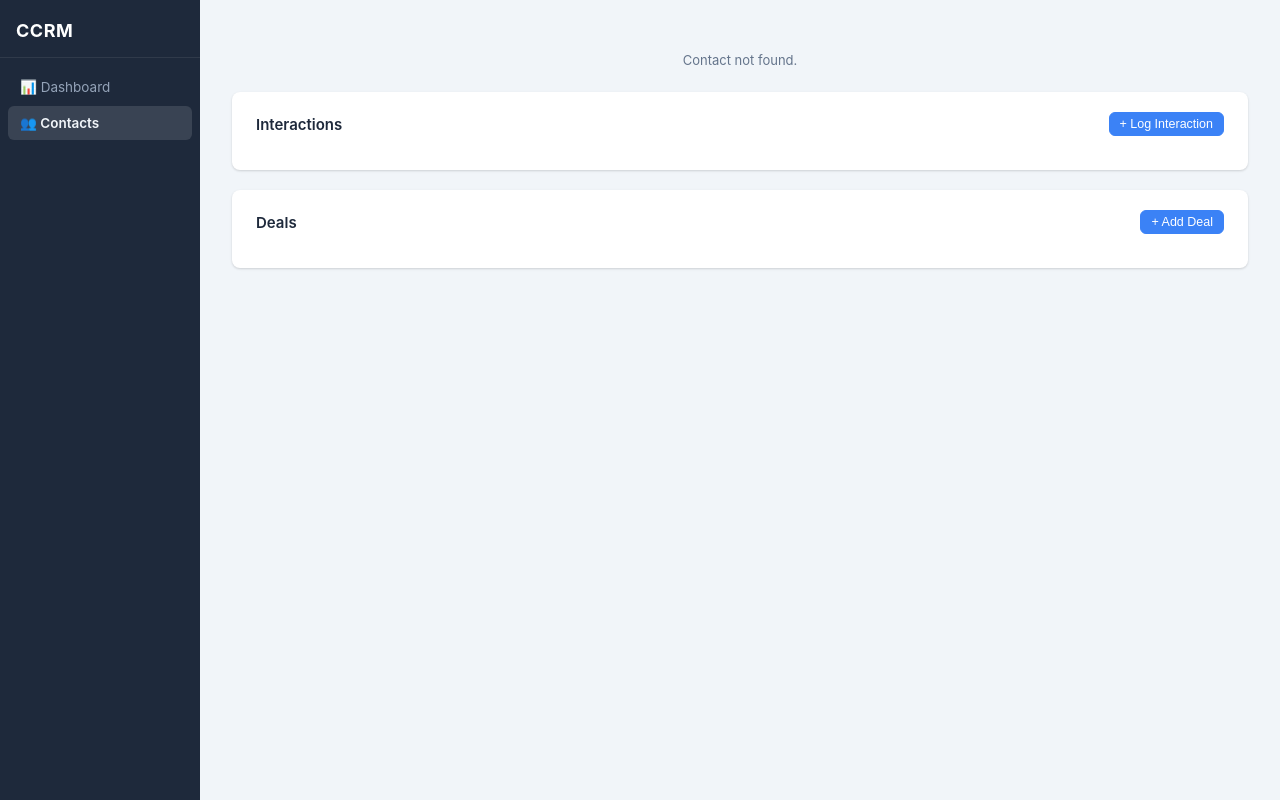
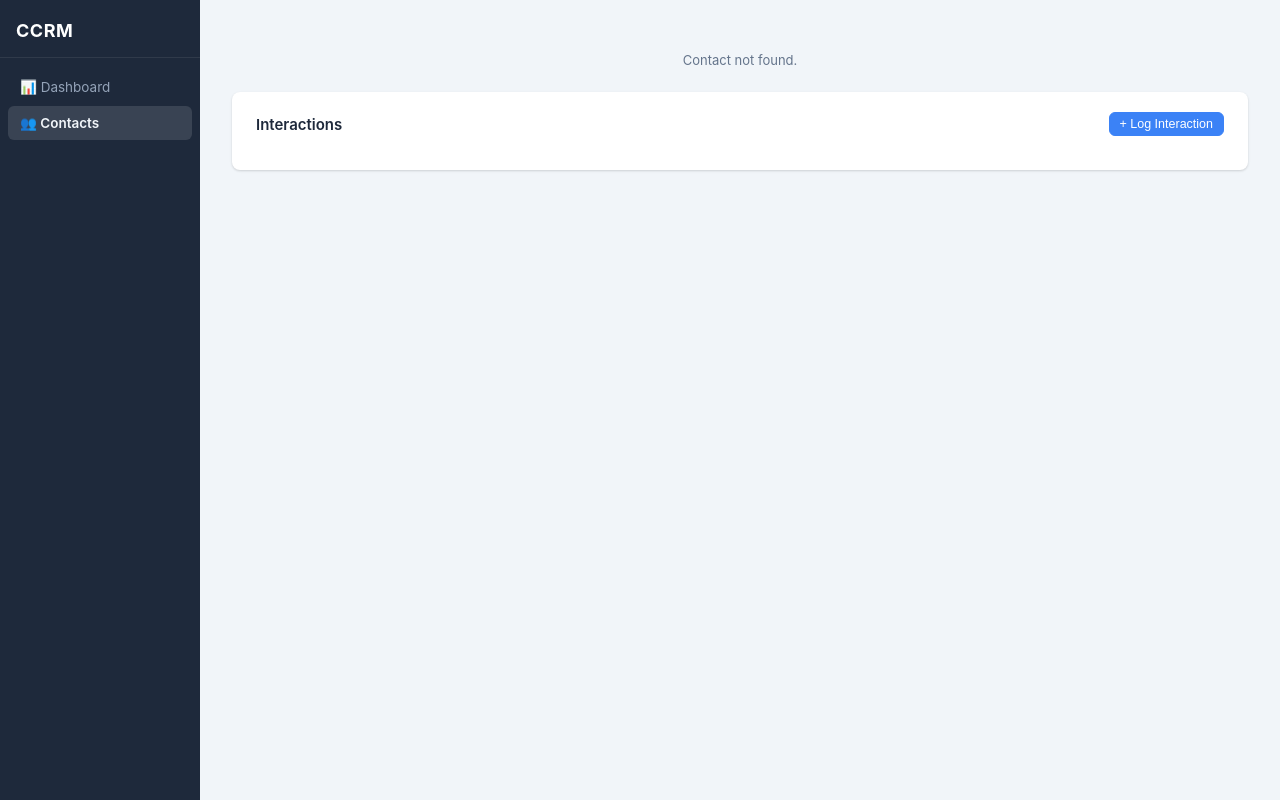
Before and after one commit to dougweaver75/tam-debrief, a Flask app: page /contacts/1 in a window 1280 px wide. Run offline with Flask 3, Linux system fonts and the light colour scheme; data that the repository does not hold is empty.

Commit message:
feat: remove deals pipeline from API, JS, and templates
Deleted the four deal API endpoints and updated the dashboard API to
return meetings/action_items counts instead of deal stats. Removed all
deal JS (STAGE_LABELS, fmtMoney, renderDeals, openAddDeal, openEditDeal,
submitDeal, deleteDeal), stripped dealsSection/dealModal from contact
template, and updated tests accordingly.

```diff
--- a/app.py
+++ b/app.py
@@ -200,58 +200,6 @@
     return jsonify({'ok': True})
 
 
-# ── API: deals ───────────────────────────────────────────────────────────────
-
-@app.route('/api/contacts/<int:cid>/deals', methods=['GET'])
-def api_list_deals(cid):
-    rows = query('SELECT * FROM deals WHERE contact_id=? ORDER BY created_at DESC', (cid,))
-    return jsonify(as_list(rows))
-
-
-@app.route('/api/deals', methods=['POST'])
-def api_create_deal():
-    data = request.get_json(force=True) or {}
-    contact_id = data.get('contact_id')
-    title      = data.get('title', '').strip()
-    if not contact_id or not title:
-        return jsonify({'error': 'contact_id and title are required'}), 400
-    try:
-        ts  = now_iso()
-        cur = execute(
-            'INSERT INTO deals (contact_id,title,value,stage,notes,created_at,updated_at) VALUES (?,?,?,?,?,?,?)',
-            (contact_id, title,
-             float(data.get('value', 0)), data.get('stage', 'lead'),
-             data.get('notes', ''), ts, ts)
-        )
-    except sqlite3.IntegrityError as e:
-        return jsonify({'error': str(e)}), 400
-    return jsonify(as_dict(query('SELECT * FROM deals WHERE id=?', (cur.lastrowid,), one=True))), 201
-
-
-@app.route('/api/deals/<int:did>', methods=['PUT'])
-def api_update_deal(did):
-    if not query('SELECT id FROM deals WHERE id=?', (did,), one=True):
-        return jsonify({'error': 'Not found'}), 404
-    data = request.get_json(force=True) or {}
-    title = data.get('title', '').strip()
-    if not title:
-        return jsonify({'error': 'title is required'}), 400
-    execute(
-        'UPDATE deals SET title=?,value=?,stage=?,notes=?,updated_at=? WHERE id=?',
-        (title, float(data.get('value', 0)),
-         data.get('stage', 'lead'), data.get('notes', ''), now_iso(), did)
-    )
-    return jsonify(as_dict(query('SELECT * FROM deals WHERE id=?', (did,), one=True)))
-
-
-@app.route('/api/deals/<int:did>', methods=['DELETE'])
-def api_delete_deal(did):
-    cur = execute('DELETE FROM deals WHERE id=?', (did,))
-    if cur.rowcount == 0:
-        return jsonify({'error': 'Not found'}), 404
-    return jsonify({'ok': True})
-
-
 # ── API: companies ───────────────────────────────────────────────────────────
 
 @app.route('/api/companies', methods=['GET'])
@@ -272,22 +220,31 @@
 
 @app.route('/api/dashboard', methods=['GET'])
 def api_dashboard():
-    total  = query('SELECT COUNT(*) AS n FROM contacts', one=True)['n']
-    open_  = query(
-        "SELECT COUNT(*) AS cnt, COALESCE(SUM(value),0) AS total FROM deals "
-        "WHERE stage IN ('lead','qualified','proposal')",
-        one=True
-    )
-    recent = query(
+    total   = query('SELECT COUNT(*) AS n FROM contacts', one=True)['n']
+    meetings = query('SELECT COUNT(*) AS n FROM meetings', one=True)['n']
+    open_ai = query(
+        'SELECT COUNT(*) AS n FROM action_items WHERE completed=0', one=True
+    )['n']
+    recent  = query(
         'SELECT i.*, c.first_name, c.last_name FROM interactions i '
         'JOIN contacts c ON c.id=i.contact_id '
         'ORDER BY i.interaction_date DESC, i.created_at DESC LIMIT 10'
     )
+    action_items = query(
+        'SELECT a.*, c.first_name, c.last_name, m.title AS meeting_title '
+        'FROM action_items a '
+        'JOIN meetings m ON m.id=a.meeting_id '
+        'LEFT JOIN contacts c ON c.id=a.assigned_to '
+        'WHERE a.completed=0 '
+        'ORDER BY CASE WHEN a.due_date IS NULL THEN 1 ELSE 0 END ASC, a.due_date ASC '
+        'LIMIT 20'
+    )
     return jsonify({
-        'total_contacts':    total,
-        'open_deals_count':  open_['cnt'],
-        'open_deals_value':  open_['total'],
-        'recent_interactions': as_list(recent)
+        'total_contacts':       total,
+        'total_meetings':       meetings,
+        'open_action_items':    open_ai,
+        'recent_interactions':  as_list(recent),
+        'action_items':         as_list(action_items),
     })
 
 
--- a/static/app.js
+++ b/static/app.js
@@ -46,11 +46,6 @@
   return d.toLocaleDateString('en-US', { month:'short', day:'numeric', year:'numeric' });
 }
 
-function fmtMoney(v) {
-  if (v == null) return '—';
-  return new Intl.NumberFormat('en-US', { style:'currency', currency:'USD', maximumFractionDigits:0 }).format(v);
-}
-
 function badgeHtml(cls, text) {
   return `<span class="badge badge-${cls}">${text}</span>`;
 }
@@ -60,7 +55,6 @@
   return String(s).replace(/&/g,'&amp;').replace(/</g,'&lt;').replace(/>/g,'&gt;').replace(/"/g,'&quot;').replace(/'/g,'&#39;');
 }
 
-const STAGE_LABELS = { lead:'Lead', qualified:'Qualified', proposal:'Proposal', 'closed-won':'Closed Won', 'closed-lost':'Closed Lost' };
 const TYPE_LABELS  = { call:'Call', email:'Email', meeting:'Meeting', note:'Note' };
 
 // ── Contacts List ──────────────────────────────────────────────────────────
@@ -179,7 +173,7 @@
 }
 
 async function deleteContact(id) {
-  if (!confirm('Delete this contact? This will also remove their interactions and deals.')) return;
+  if (!confirm('Delete this contact? This will also remove their interactions.')) return;
   try {
     await API.del(`/api/contacts/${id}`);
     showToast('Contact deleted.');
@@ -197,15 +191,13 @@
 
 async function loadContactDetail(contactId) {
   try {
-    const [contact, interactions, deals] = await Promise.all([
+    const [contact, interactions] = await Promise.all([
       API.get(`/api/contacts/${contactId}`),
-      API.get(`/api/contacts/${contactId}/interactions`),
-      API.get(`/api/contacts/${contactId}/deals`)
+      API.get(`/api/contacts/${contactId}/interactions`)
     ]);
     _currentContact = contact;
     renderContactDetail(contact);
     renderInteractions(interactions);
-    renderDeals(deals);
   } catch (e) {
     document.getElementById('contactDetailRoot').innerHTML =
       '<p class="empty-state">Contact not found.</p>';
@@ -285,7 +277,7 @@
 }
 
 async function deleteContactDetail(id) {
-  if (!confirm('Delete this contact and all their interactions and deals?')) return;
+  if (!confirm('Delete this contact and all their interactions?')) return;
   try {
     await API.del(`/api/contacts/${id}`);
     window.location.href = '/contacts';
@@ -348,89 +340,6 @@
   } catch (e) { showToast('Delete failed.'); }
 }
 
-// ── Deals ──────────────────────────────────────────────────────────────────
-
-function renderDeals(deals) {
-  const el = document.getElementById('dealsList');
-  if (!el) return;
-  if (!deals.length) {
-    el.innerHTML = '<p class="empty-state">No deals yet.</p>';
-    return;
-  }
-  el.innerHTML = deals.map(d => `
-    <div class="deal-item">
-      <div style="flex:1">
-        <div class="deal-title">${esc(d.title)}</div>
-        <div class="deal-meta">
-          ${badgeHtml(d.stage, STAGE_LABELS[d.stage] || d.stage)}
-          ${d.notes ? `<span style="margin-left:6px;color:var(--text-muted)">${esc(d.notes.slice(0,60))}${d.notes.length>60?'…':''}</span>` : ''}
-        </div>
-      </div>
-      <div style="display:flex;align-items:center;gap:8px">
-        <span class="deal-value">${fmtMoney(d.value)}</span>
-        <button class="btn btn-secondary btn-sm" onclick="openEditDeal(${d.id})">Edit</button>
-        <button class="btn btn-danger btn-sm" onclick="deleteDeal(${d.id})">✕</button>
-      </div>
-    </div>
-  `).join('');
-}
-
-function openAddDeal() {
-  document.getElementById('dealModalTitle').textContent = 'Add Deal';
-  document.getElementById('dealId').value = '';
-  document.getElementById('dealForm').reset();
-  openModal('dealModal');
-}
-
-async function openEditDeal(did) {
-  try {
-    const deals = await API.get(`/api/contacts/${_currentContact.id}/deals`);
-    const d = deals.find(x => x.id === did);
-    if (!d) return;
-    document.getElementById('dealModalTitle').textContent = 'Edit Deal';
-    document.getElementById('dealId').value     = d.id;
-    document.getElementById('dTitle').value     = d.title   || '';
-    document.getElementById('dValue').value     = d.value   || 0;
-    document.getElementById('dStage').value     = d.stage   || 'lead';
-    document.getElementById('dNotes').value     = d.notes   || '';
-    openModal('dealModal');
-  } catch (e) { showToast('Failed to load deal.'); }
-}
-
-async function submitDeal(e) {
-  e.preventDefault();
-  const id   = document.getElementById('dealId').value;
-  const data = {
-    contact_id: _currentContact.id,
-    title:  document.getElementById('dTitle').value.trim(),
-    value:  parseFloat(document.getElementById('dValue').value) || 0,
-    stage:  document.getElementById('dStage').value,
-    notes:  document.getElementById('dNotes').value.trim(),
-  };
-  try {
-    if (id) {
-      await API.put(`/api/deals/${id}`, data);
-      showToast('Deal updated.');
-    } else {
-      await API.post('/api/deals', data);
-      showToast('Deal added.');
-    }
-    closeModal();
-    const deals = await API.get(`/api/contacts/${_currentContact.id}/deals`);
-    renderDeals(deals);
-  } catch (e) { showToast('Save failed.'); }
-}
-
-async function deleteDeal(did) {
-  if (!confirm('Delete this deal?')) return;
-  try {
-    await API.del(`/api/deals/${did}`);
-    showToast('Deal deleted.');
-    const deals = await API.get(`/api/contacts/${_currentContact.id}/deals`);
-    renderDeals(deals);
-  } catch (e) { showToast('Delete failed.'); }
-}
-
 // ── Dashboard ──────────────────────────────────────────────────────────────
 
 function initDashboard() {
@@ -448,8 +357,6 @@
 
 function renderDashboard(data) {
   document.getElementById('statContacts').textContent = data.total_contacts;
-  document.getElementById('statDealsCount').textContent = data.open_deals_count;
-  document.getElementById('statDealsValue').textContent = fmtMoney(data.open_deals_value);
 
   const el = document.getElementById('recentList');
   if (!data.recent_interactions.length) {
--- a/templates/contact.html
+++ b/templates/contact.html
@@ -5,7 +5,7 @@
   <p class="empty-state">Loading…</p>
 </div>
 
-<!-- Interactions section (rendered into DOM by JS after contact header) -->
+<!-- Interactions section -->
 <div id="interactionsSection" style="display:none">
   <div class="card">
     <div class="section-header">
@@ -13,17 +13,6 @@
       <button class="btn btn-primary btn-sm" onclick="openLogInteraction()">+ Log Interaction</button>
     </div>
     <div id="interactionsList"></div>
-  </div>
-</div>
-
-<!-- Deals section -->
-<div id="dealsSection" style="display:none">
-  <div class="card">
-    <div class="section-header">
-      <div class="card-title" style="margin:0">Deals</div>
-      <button class="btn btn-primary btn-sm" onclick="openAddDeal()">+ Add Deal</button>
-    </div>
-    <div id="dealsList"></div>
   </div>
 </div>
 
@@ -37,11 +26,24 @@
       <div class="form-row"><label>Last Name *</label><input type="text" id="cfLastName" required></div>
     </div>
     <div class="form-row-2">
-      <div class="form-row"><label>Company</label><input type="text" id="cfCompany"></div>
+      <div class="form-row">
+        <label>Company</label>
+        <select id="cfCompanyId">
+          <option value="">— None —</option>
+        </select>
+      </div>
       <div class="form-row"><label>Title</label><input type="text" id="cfTitle"></div>
     </div>
     <div class="form-row-2">
+      <div class="form-row">
+        <label>Reports To</label>
+        <select id="cfReportsTo">
+          <option value="">— None —</option>
+        </select>
+      </div>
       <div class="form-row"><label>Email</label><input type="email" id="cfEmail"></div>
+    </div>
+    <div class="form-row-2">
       <div class="form-row"><label>Phone</label><input type="tel" id="cfPhone"></div>
     </div>
     <div class="form-row"><label>Notes</label><textarea id="cfNotes"></textarea></div>
@@ -81,41 +83,10 @@
     </div>
   </form>
 </div>
-
-<!-- Add/Edit Deal Modal -->
-<div class="modal" id="dealModal">
-  <div class="modal-title" id="dealModalTitle">Add Deal</div>
-  <form id="dealForm" onsubmit="submitDeal(event)">
-    <input type="hidden" id="dealId">
-    <div class="form-row"><label>Title *</label><input type="text" id="dTitle" required></div>
-    <div class="form-row-2">
-      <div class="form-row">
-        <label>Value ($)</label>
-        <input type="number" id="dValue" min="0" step="0.01" value="0">
-      </div>
-      <div class="form-row">
-        <label>Stage</label>
-        <select id="dStage">
-          <option value="lead">Lead</option>
-          <option value="qualified">Qualified</option>
-          <option value="proposal">Proposal</option>
-          <option value="closed-won">Closed Won</option>
-          <option value="closed-lost">Closed Lost</option>
-        </select>
-      </div>
-    </div>
-    <div class="form-row"><label>Notes</label><textarea id="dNotes"></textarea></div>
-    <div class="modal-footer">
-      <button type="button" class="btn btn-secondary" onclick="closeModal()">Cancel</button>
-      <button type="submit" class="btn btn-primary">Save</button>
-    </div>
-  </form>
-</div>
 {% endblock %}
 {% block scripts %}
 <script>
   initContactDetail({{ contact_id }});
   document.getElementById('interactionsSection').style.display = '';
-  document.getElementById('dealsSection').style.display = '';
 </script>
 {% endblock %}
```
Also changed, not shown: tests/test_api.py (+9 -15 lines).
